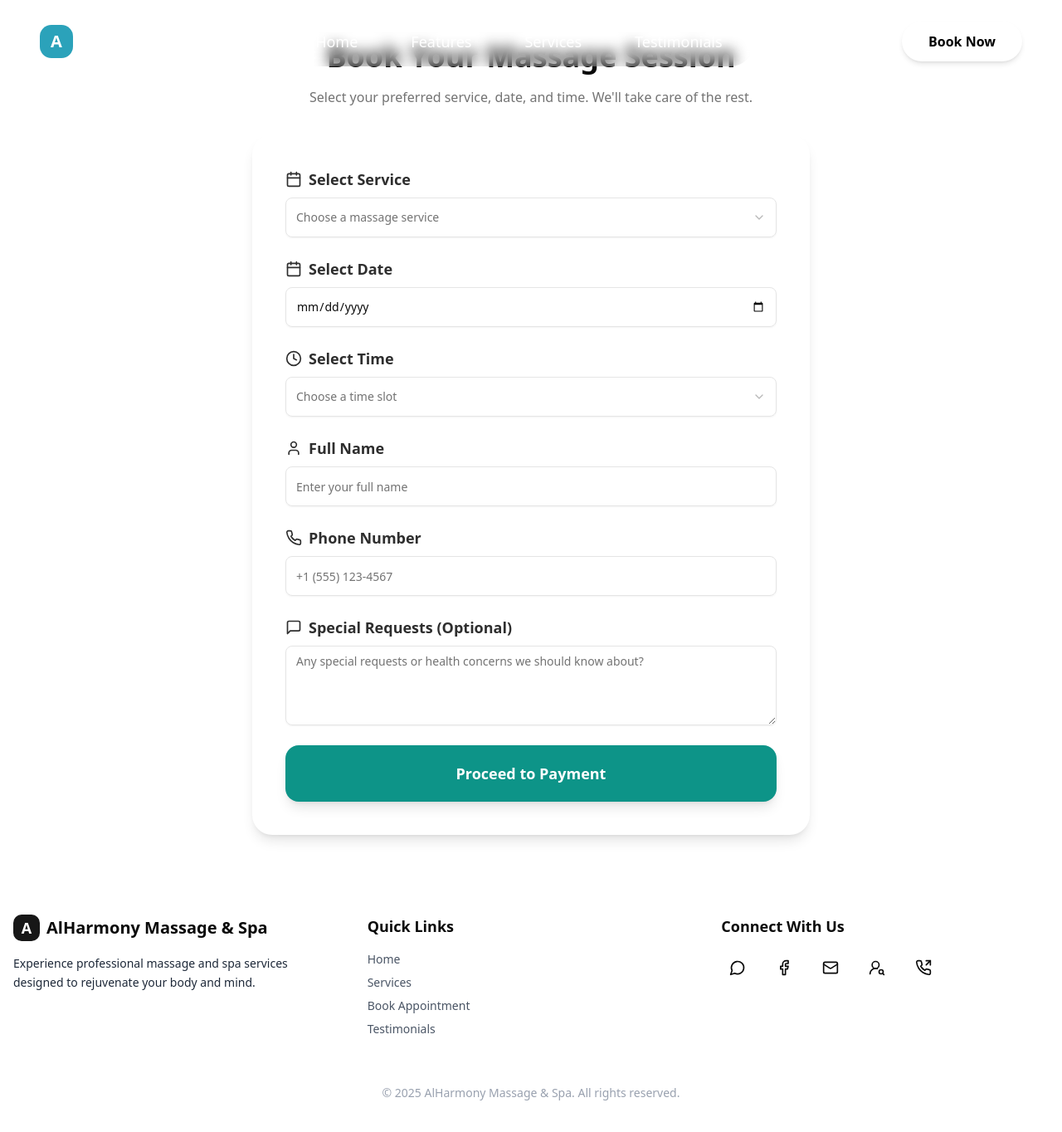
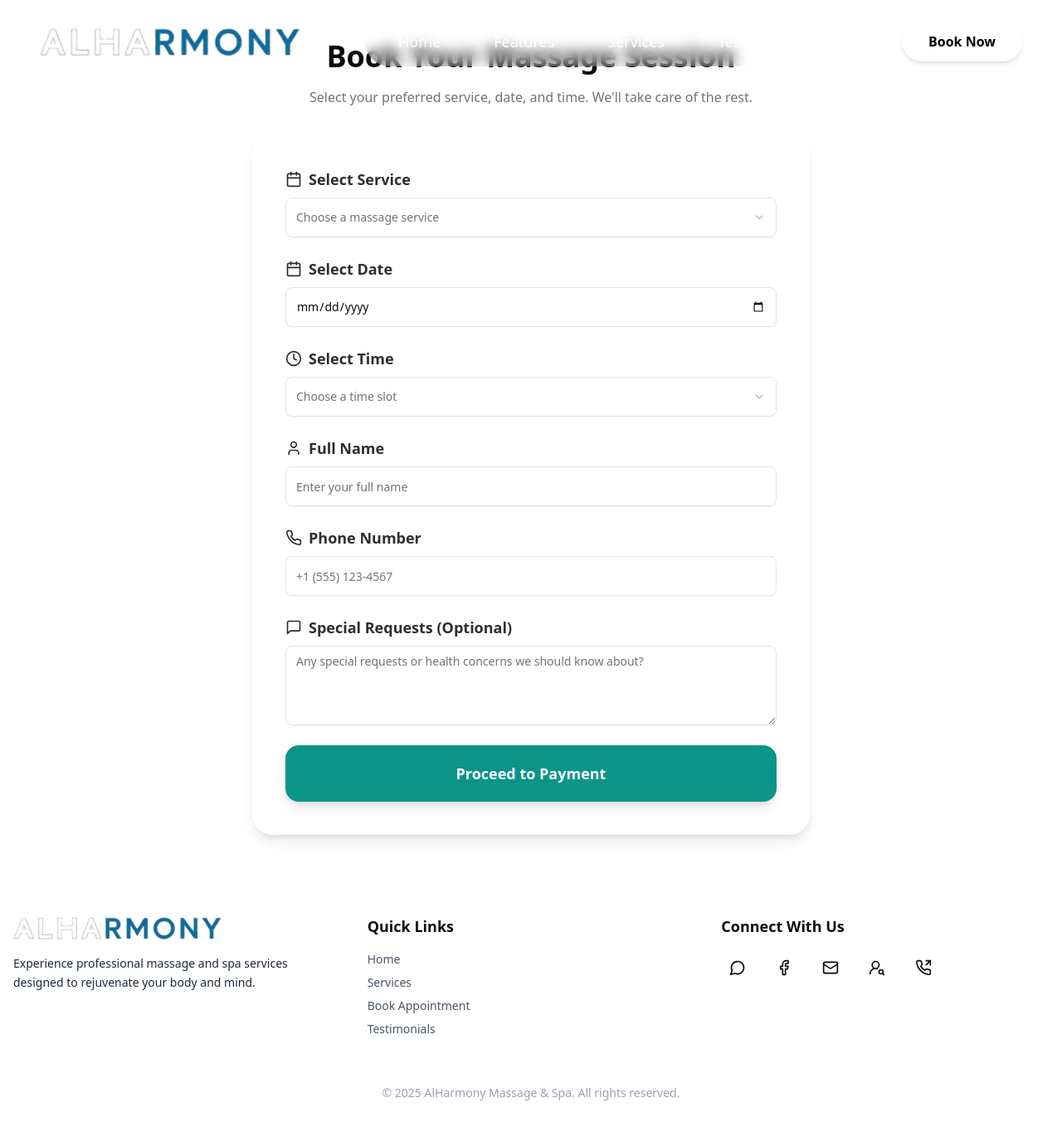
Before and after one commit to alharmonymassagespa/alharmonyspa, a Next.js app: page /book in a window 1280 px wide. Shown: the top 1364 px of the page at 83% size. Built offline with nearby package versions, Linux system fonts and the light colour scheme.

Commit message:
feat: update header and footer logos with AlHarmony image
Replace text-based logos with professional AlHarmony logo.

#VERCEL_SKIP

Co-authored-by: gr1ntch <63327841+mighty-odewumi@users.noreply.github.com>

```diff
--- a/app/book/page.tsx
+++ b/app/book/page.tsx
@@ -4,8 +4,8 @@ import BookingForm from "@/components/BookingForm"
 import Footer from "@/components/Footer"
 
 export const metadata: Metadata = {
-  title: "Book Your Massage - Alora",
-  description: "Schedule your perfect massage session with Alora. Choose your service, date, and time.",
+  title: "Book Your Massage - AlHarmony",
+  description: "Schedule your perfect massage session with AlHarmony. Choose your service, date, and time.",
 }
 
 function BookingContent() {
--- a/app/layout.tsx
+++ b/app/layout.tsx
@@ -11,18 +11,18 @@ const manrope = Manrope({
 })
 
 export const metadata: Metadata = {
-  title: "Alora - Professional Massage & Spa Booking",
+  title: "AlHarmony - Professional Massage & Spa Booking",
   description:
     "Discover soothing treatments and personalized relaxation experiences. Book your perfect massage anytime, anywhere.",
   openGraph: {
-    title: "Alora - Professional Massage & Spa Booking",
+    title: "AlHarmony - Professional Massage & Spa Booking",
     description:
       "Discover soothing treatments and personalized relaxation experiences. Book your perfect massage anytime, anywhere.",
     url: "https://massage-spa-alora.vercel.app",
-    siteName: "Alora",
+    siteName: "AlHarmony",
     images: [
       {
-        url: "/alora-seo-image.webp",
+        url: "/alharmony-seo-image.webp",
         width: 1200,
         height: 630,
         alt: "Alora Spa & Massage",
@@ -33,11 +33,11 @@ export const metadata: Metadata = {
   },
   twitter: {
     card: "summary_large_image",
-    title: "Alora - Professional Massage & Spa Booking",
+    title: "AlHarmony - Professional Massage & Spa Booking",
     description:
       "Discover soothing treatments and personalized relaxation experiences. Book your perfect massage anytime, anywhere.",
     images: [
-      "/alora-seo-image.webp",
+      "/alharmony-seo-image.webp",
     ],
   },
     generator: 'v0.app'
@@ -57,7 +57,7 @@ export default function RootLayout({
             __html: JSON.stringify({
               "@context": "https://schema.org",
               "@type": "LocalBusiness",
-              name: "Alora Spa & Massage",
+              name: "AlHarmony Spa & Massage",
               description: "Professional massage and spa services",
               address: {
                 "@type": "PostalAddress",
--- a/app/payment/page.tsx
+++ b/app/payment/page.tsx
@@ -3,7 +3,7 @@ import PaymentForm from "@/components/PaymentForm"
 import Footer from "@/components/Footer"
 
 export const metadata: Metadata = {
-  title: "Secure Payment - Alora",
+  title: "Secure Payment - AlHarmony",
   description: "Complete your booking with secure payment options.",
 }
 
--- a/app/success/page.tsx
+++ b/app/success/page.tsx
@@ -3,7 +3,7 @@ import SuccessMessage from "@/components/SuccessMessage"
 import Footer from "@/components/Footer"
 
 export const metadata: Metadata = {
-  title: "Booking Confirmed - Alora",
+  title: "Booking Confirmed - AlHarmony",
   description: "Your massage booking has been confirmed. We look forward to seeing you!",
 }
 
--- a/components/Footer.tsx
+++ b/components/Footer.tsx
@@ -1,5 +1,5 @@
 import Link from "next/link"
-import { Mail, Facebook, Instagram, Linkedin, Twitter, MessageCircle, UserRoundSearch, PhoneOutgoing   } from "lucide-react"
+import { Mail, Facebook, MessageCircle, UserRoundSearch, PhoneOutgoing } from "lucide-react"
 
 export default function Footer() {
   const currentYear = new Date().getFullYear()
@@ -11,10 +11,8 @@ export default function Footer() {
           {/* Logo & Description */}
           <div>
             <div className="flex items-center gap-2 mb-4">
-              <div className="w-8 h-8 bg-primary rounded-lg flex items-center justify-center">
-                <span className="text-white font-bold text-lg">A</span>
-              </div>
-              <span className="text-xl font-bold">AlHarmony Massage & Spa</span>
+              <img src="/alharmony-logo.png" alt="AlHarmony Logo" className="h-8 w-auto" />
+              {/* <span className="text-xl font-bold">AlHarmony Massage & Spa</span> */}
             </div>
             <p className="text-gray-800 text-sm leading-relaxed">
               Experience professional massage and spa services designed to rejuvenate your body and mind.
@@ -48,7 +46,7 @@ export default function Footer() {
                 href="https://wa.me/15735513015"
                 target="_blank"
                 rel="noopener noreferrer"
-                className="w-10 h-10 bg-wh ite/10 rounded-full flex items-center justify-center hover:bg-primary transition-colors hover:bg-white/80 cursor-pointer"
+                className="w-10 h-10 bg-white/10 rounded-full flex items-center justify-center hover:bg-primary transition-colors hover:bg-white/80 cursor-pointer"
                 aria-label="WhatsApp"
               >
                 <MessageCircle size={20} />
@@ -78,7 +76,7 @@ export default function Footer() {
                 className="w-10 h-10 bg-white/10 rounded-full flex items-center justify-center hover:bg-primary transition-colors hover:bg-white/80 cursor-pointer"
                 aria-label="Snapchat"
               >
-                <UserRoundSearch  size={20} />
+                <UserRoundSearch size={20} />
               </a>
               <a
                 href="tel:+17864691529"
@@ -87,7 +85,7 @@ export default function Footer() {
                 className="w-10 h-10 bg-white/10 rounded-full flex items-center justify-center hover:bg-primary transition-colors hover:bg-white/80 cursor-pointer"
                 aria-label="Twitter"
               >
-                <PhoneOutgoing  size={20} />
+                <PhoneOutgoing size={20} />
               </a>
             </div>
           </div>
--- a/components/Header.tsx
+++ b/components/Header.tsx
@@ -35,7 +35,7 @@ export default function Header() {
           }
         })
       },
-      { rootMargin: "-50% 0px -50% 0px" } // triggers when section is centered
+      { rootMargin: "-50% 0px -50% 0px" }, // triggers when section is centered
     )
 
     sections.forEach((sec) => observer.observe(sec))
@@ -62,14 +62,8 @@ export default function Header() {
     >
       <nav className="container mx-auto px-6 md:px-12 py-5 flex items-center justify-between max-w-7xl">
         <Link href="/" className="flex items-center gap-3">
-          <div className="w-10 h-10 bg-[#2ba2ba] rounded-xl flex items-center justify-center">
-            <span className="text-white font-bold text-xl">A</span>
-          </div>
-          <span className={`text-2xl font-semibold ${
-           scrolled ? "text-[#2e2e2e]" : "text-white"
-          }`}>
-            Alora
-          </span>
+          <img src="/alharmony-logo.png" alt="AlHarmony Logo" className="h-10 w-auto" />
+          {/* <span className={`text-2xl font-semibold ${scrolled ? "text-[#2e2e2e]" : "text-white"}`}>Alora</span> */}
         </Link>
 
         <div
@@ -78,37 +72,34 @@ export default function Header() {
           }`}
         >
           {navLinks.map((link) => {
-            const isLinkActive = isActive(link.id);
+            const isLinkActive = isActive(link.id)
 
             // Determine text + background styles
-            let linkClasses = "font-medium text-lg px-4 py-2 rounded-full transition-all duration-300 ";
+            let linkClasses = "font-medium text-lg px-4 py-2 rounded-full transition-all duration-300 "
 
             if (isLinkActive) {
               // Case 1: Active link
-              linkClasses += "bg-white text-black shadow-sm";
+              linkClasses += "bg-white text-black shadow-sm"
             } else if (scrolled) {
               // Case 2: Not active, but page has scrolled
-              linkClasses += "text-black hover:bg-white hover:text-[#0d9488]";
+              linkClasses += "text-black hover:bg-white hover:text-[#0d9488]"
             } else {
               // Case 3: Not active, and still at top (hero section)
-              linkClasses += "text-white hover:bg-white hover:text-[#0d9488]";
+              linkClasses += "text-white hover:bg-white hover:text-[#0d9488]"
             }
 
             return (
               <a key={link.id} href={link.href} className={linkClasses}>
                 {link.label}
               </a>
-            );
+            )
           })}
-
         </div>
 
         <Link
           href="/book"
           className={`hidden md:block px-8 py-3 rounded-full font-semibold transition-all shadow-md ${
-            pathname === "/book"
-              ? "bg-white text-black"
-              : "bg-[#2ba2ba] text-white hover:bg-[#0f766e] hover:scale-105"
+            pathname === "/book" ? "bg-white text-black" : "bg-[#2ba2ba] text-white hover:bg-[#0f766e] hover:scale-105"
           }`}
         >
           Book Now
@@ -133,9 +124,7 @@ export default function Header() {
                   href={link.href}
                   onClick={() => setIsMenuOpen(false)}
                   className={`text-lg font-medium py-3 text-center rounded-full transition-colors ${
-                    isActive(link.id)
-                      ? "bg-[#0d9488] text-white"
-                      : "text-[#2e2e2e] hover:bg-[#0d9488] hover:text-white"
+                    isActive(link.id) ? "bg-[#0d9488] text-white" : "text-[#2e2e2e] hover:bg-[#0d9488] hover:text-white"
                   }`}
                 >
                   {link.label}
--- a/components/SuccessMessage.tsx
+++ b/components/SuccessMessage.tsx
@@ -81,7 +81,7 @@ export default function SuccessMessage() {
           transition={{ delay: 0.4 }}
           className="text-lg text-muted-foreground mb-8 leading-relaxed"
         >
-          Thank you for choosing Alora. We'll confirm your appointment shortly via phone or email. Get ready to
+          Thank you for choosing AlHarmony. We'll confirm your appointment shortly via phone or email. Get ready to
           experience ultimate relaxation!
         </motion.p>
 
--- a/components/TestimonialsSection.tsx
+++ b/components/TestimonialsSection.tsx
@@ -31,7 +31,7 @@ export default function TestimonialsSection() {
             Hear From Our <span className="font-semibold">Happy Clients and Therapists</span>
           </h2>
           <p className="text-lg text-[#6b7280] max-w-3xl leading-relaxed">
-            Real experiences from people who have discovered the Alora difference.
+            Real experiences from people who have discovered the AlHarmony difference.
           </p>
         </motion.div>
 
--- a/lib/siteConfig.ts
+++ b/lib/siteConfig.ts
@@ -85,7 +85,7 @@ export const siteConfig = {
   testimonials: [
     {
       name: "Sarah Johnson",
-      text: "Booking my massage through Alora was effortless! The therapist was professional, and I felt completely rejuvenated afterward.",
+      text: "Booking my massage through AlHarmony was effortless! The therapist was professional, and I felt completely rejuvenated afterward.",
       rating: 5,
     },
     {
--- a/package.json
+++ b/package.json
@@ -1,5 +1,5 @@
 {
-  "name": "alora",
+  "name": "alharmony-massage-spa",
   "version": "0.1.0",
   "private": true,
   "scripts": {
```
Also changed, not shown: public/alharmony-logo.png (added), public/alharmony-seo-image.webp (renamed from public/alora-seo-image.webp).
